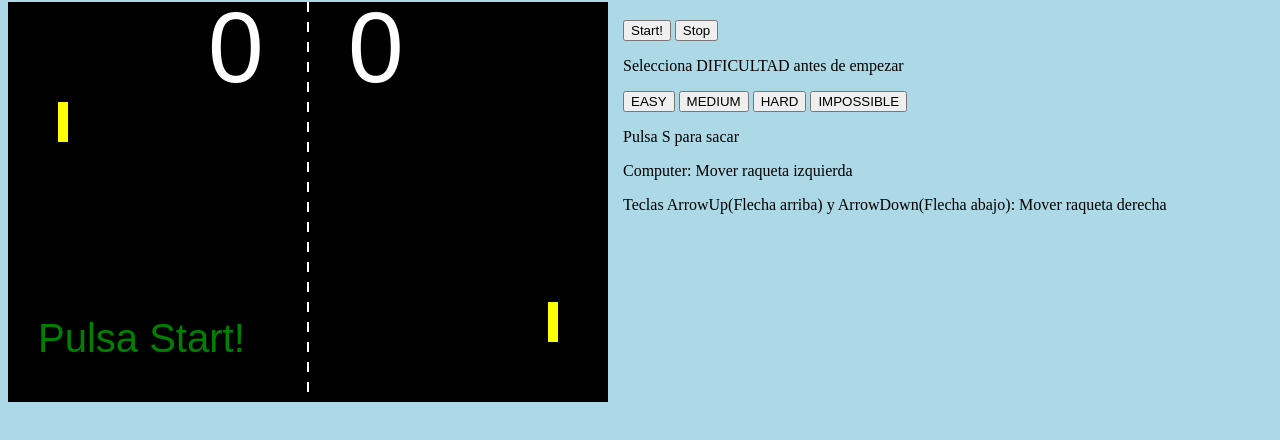
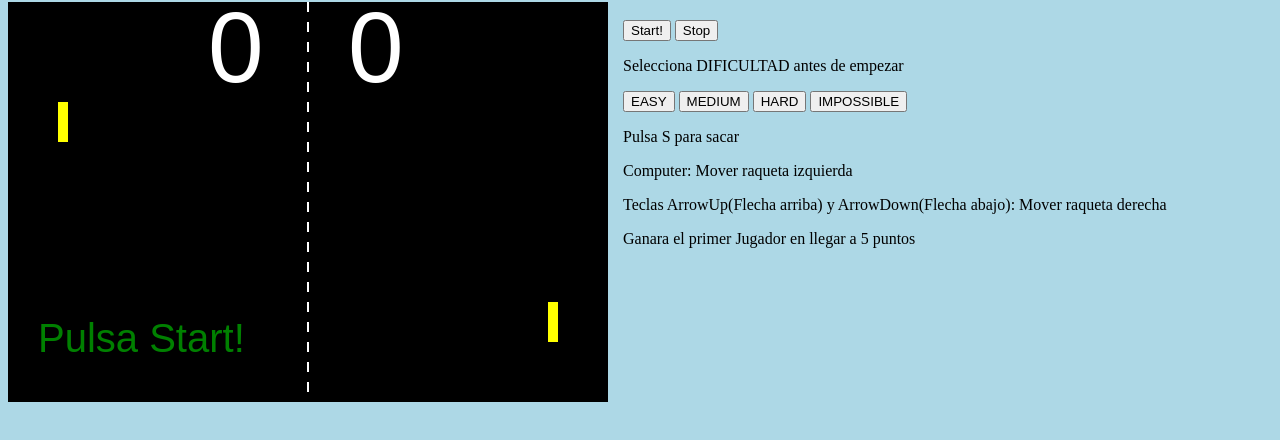
Before and after one commit to AlejandroEsLo/2019-2020-CSAAI-Practicas, a plain HTML site: page P3/pong.html in a window 1280 px wide. Shown: the part 78-518 px from the top of the page. Drawn offline with Linux system fonts and the light colour scheme.

```diff
--- a/P3/pong.html
+++ b/P3/pong.html
@@ -26,6 +26,7 @@
       <p>Pulsa S para sacar</p>
       <p>Computer: Mover raqueta izquierda</p>
       <p>Teclas ArrowUp(Flecha arriba) y ArrowDown(Flecha abajo): Mover raqueta derecha</p>
+      <p>Ganara el primer Jugador en llegar a 5 puntos</p>
     </div>
 
     </body>
```
Also changed, not shown: 1 other file.
